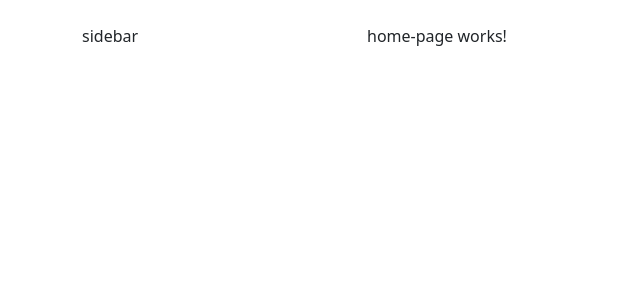
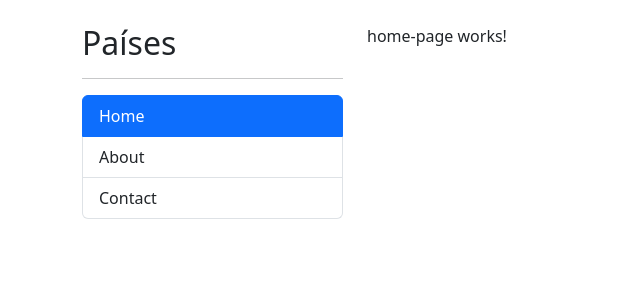
Before and after one commit to Mushachi/04-contryApp, an Angular app: page /home in a window 1280 px wide. Shown: the top 300 px of the page, without its empty margins (0-640 px from the left). Built offline with nearby package versions, Linux system fonts and the light colour scheme.

Commit message:
RouterLink y RouterLinkOptions

```diff
--- a/src/app/app-routing.module.ts
+++ b/src/app/app-routing.module.ts
@@ -1,7 +1,9 @@
 import { NgModule } from '@angular/core';
 import { RouterModule, Routes } from '@angular/router';
+
 import { HomePageComponent } from './shared/pages/home-page/home-page.component';
 import { AboutPageComponent } from './shared/pages/about-page/about-page.component';
+import { ContactPageComponent } from './shared/pages/contact-page/contact-page.component';
 
 const routes: Routes = [
   {
@@ -11,6 +13,10 @@ const routes: Routes = [
   {
     path: 'about',
     component: AboutPageComponent
+  },
+  {
+    path: 'contact',
+    component: ContactPageComponent
   },
   {
     path: '**',
--- a/src/app/app.component.html
+++ b/src/app/app.component.html
@@ -2,7 +2,7 @@
 
   <div class="col-3">
     <!-- Sidebar -->
-     sidebar
+     <shared-sidebar></shared-sidebar>
   </div>
 
   <div class="col">
--- /dev/null
+++ b/src/app/shared/interfaces/rutas-menu.interface.ts
@@ -0,0 +1,4 @@
+export interface RutasMenu {
+  nombre: string,
+  url: string,
+}
--- /dev/null
+++ b/src/app/shared/pages/contact-page/contact-page.component.html
@@ -0,0 +1 @@
+<p>contact-page works!</p>
--- /dev/null
+++ b/src/app/shared/pages/contact-page/contact-page.component.ts
@@ -0,0 +1,10 @@
+import { Component } from '@angular/core';
+
+@Component({
+  selector: 'app-contact-page',
+  templateUrl: './contact-page.component.html',
+  styles: ``
+})
+export class ContactPageComponent {
+
+}
--- /dev/null
+++ b/src/app/shared/sidebar/sidebar.component.html
@@ -0,0 +1,14 @@
+<h2>Países</h2>
+<hr>
+
+<ul class="list-group">
+
+  <li *ngFor="let item of listaMenu"
+    routerLinkActive="active"
+    [routerLinkActiveOptions]="{ exact: true }"
+    routerLink="{{ item.url }}"
+    class="list-group-item">
+    {{ item.nombre }}
+  </li>
+
+</ul>
--- /dev/null
+++ b/src/app/shared/sidebar/sidebar.component.ts
@@ -0,0 +1,28 @@
+import { Component } from '@angular/core';
+import { RutasMenu } from '../interfaces/rutas-menu.interface';
+
+const Menus: RutasMenu[] = [
+  {
+    nombre: 'Home',
+    url: 'home'
+  },
+  {
+    nombre: 'About',
+    url: 'about'
+  },
+  {
+    nombre: 'Contact',
+    url: 'contact'
+  },
+];
+
+@Component({
+  selector: 'shared-sidebar',
+  templateUrl: './sidebar.component.html',
+  styles: ``
+})
+export class SidebarComponent {
+
+  public listaMenu: RutasMenu[] = Menus;
+
+}
```
Also changed, not shown: src/app/shared/shared.module.ts (+9 -1 lines).
